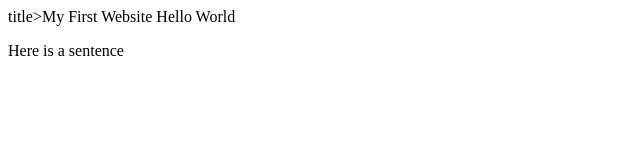
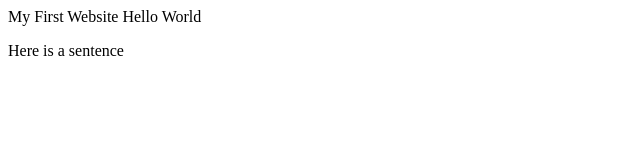
Before and after one commit to Le-Artemio/mist, a plain HTML site: page index.html in a window 1280 px wide. Shown: the full height of the page, 0-640 px from the left. Drawn offline with Linux system fonts and the light colour scheme.

Commit message:
Update index.html

```diff
--- a/index.html
+++ b/index.html
@@ -1,5 +1,5 @@
 <html>
-  title>My First Website</title>
+  My First Website</title>
   <body>
     <hi>Hello World</hi>
     <p>Here is a sentence</p>
```
